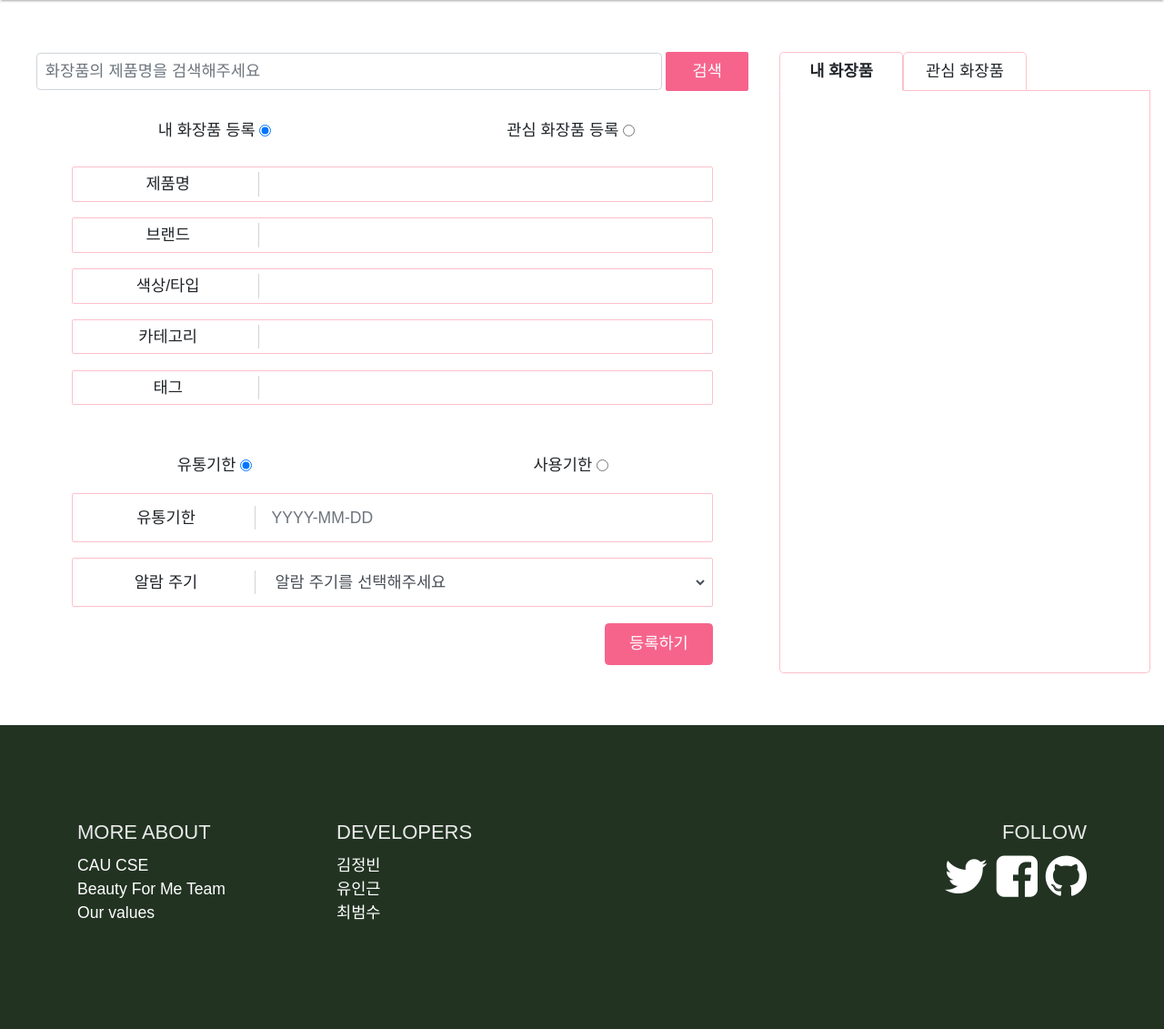
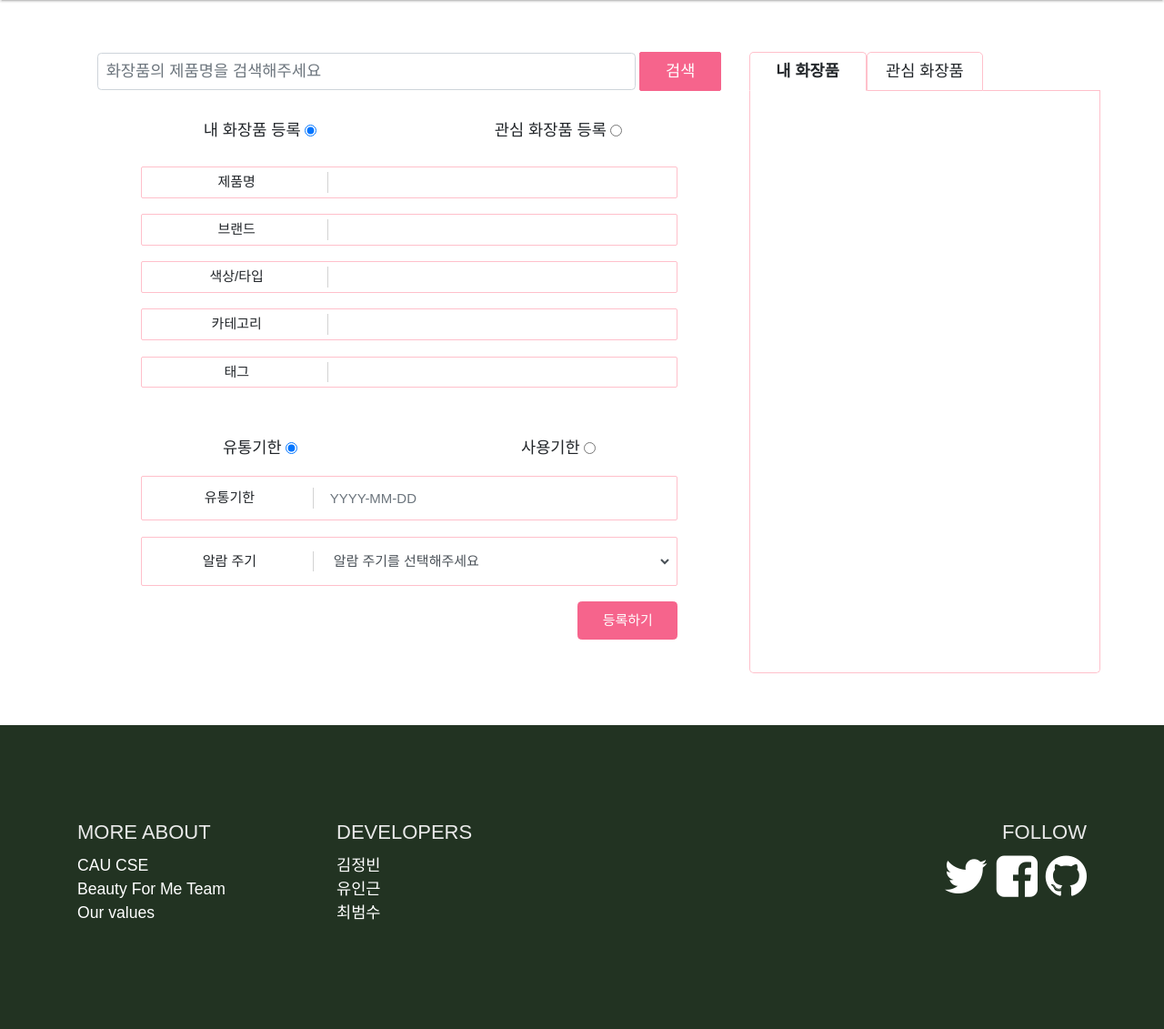
Before and after one commit to YooInKeun/CAU_CSE_Capstone_3, a Django app: template BeautyForMe/beautyforme/cosmetic/templates/cosmetic/register.html in a window 1280 px wide. Shown: the part 60-1191 px from the top of the page at 91% size. Run offline with Django 3.2, Linux system fonts and the light colour scheme; the template is opened without the code that fills it, so the values that code supplies are empty; some libraries are stand-ins or nearby versions; some web fonts are replaced.

Commit message:
화장품 등록 페이지 스타일 작업

```diff
--- a/BeautyForMe/beautyforme/cosmetic/templates/cosmetic/register.html
+++ b/BeautyForMe/beautyforme/cosmetic/templates/cosmetic/register.html
@@ -61,6 +61,7 @@
     .form-in-box {
         width: 72%;
         border: 0;
+        font-size: 15px;
     }
 
     .register-form {
@@ -108,6 +109,12 @@
 
     .rest-space {
         border-bottom: 1px solid pink;
+    }
+
+    .section-title,
+    .section-value,
+    .registe-btn {
+        font-size: 15px;
     }
 
     .kind-row {
@@ -162,6 +169,7 @@
         width: 94%;
         height: 73vh;
         overflow-y: scroll;
+        overflow-x: hidden;
     }
 
     .register-section {
@@ -242,7 +250,7 @@
 {% endblock %}
 
 {% block content %}
-<div class="container-fluid" id="app">
+<div class="container" id="app">
     <div class="row main-row">
         <div class="col-8 mt-5 mb-5 pt-1">
             <div class="search-wrapper d-flex justify-content-center align-items-center pb-1">
@@ -287,7 +295,7 @@
                             <img :src="[[cosmetic.imageLink]]" alt="" class="user-cosmetic justify-content-center"
                                 width=100>
                         </div>
-                        <div class="col-5 col-content d-flex flex-column justify-content-center">
+                        <div class="col-4 col-content d-flex flex-column justify-content-center">
                             <div class="row search-result-item">[[cosmetic.brandName]]</div>
                             <div class="row search-result-item">[[cosmetic.productName]] [[cosmetic.typeName]]
                             </div>
@@ -297,7 +305,7 @@
                                 class="row justify-content-center content-category search-result-item text-center">
                             </div>
                         </div>
-                        <div class="col-2 col-content d-flex flex-column justify-content-center align-items-center">
+                        <div class="col-3 col-content d-flex flex-column justify-content-center align-items-center">
                             <div v-for="tag in cosmetic.tagNames">
                                 <button class="btn btn-outline-primary tag-btn">[[tag]]</button>
                             </div>
@@ -416,7 +424,7 @@
                         </div>
                     </div>
                     <div class="row justify-content-end register-form mt-3 pb-3">
-                        <button @click="submitCosmetic" class="btn btn-primary p-2 pr-4 pl-4">등록하기</button>
+                        <button @click="submitCosmetic" class="btn btn-primary p-2 pr-4 pl-4 registe-btn">등록하기</button>
                     </div>
                 </div>
             </div>
```
Also changed, not shown: BeautyForMe/beautyforme/makeup/templates/makeup/video_list.html (+43 -0 lines).
